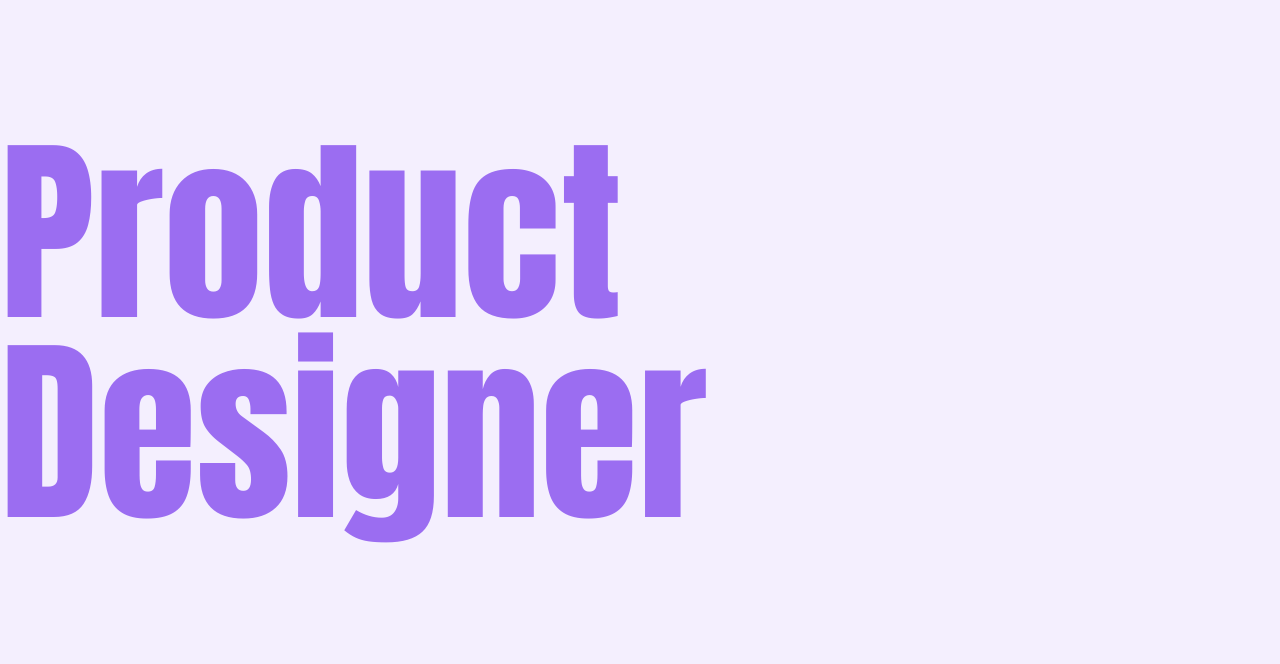
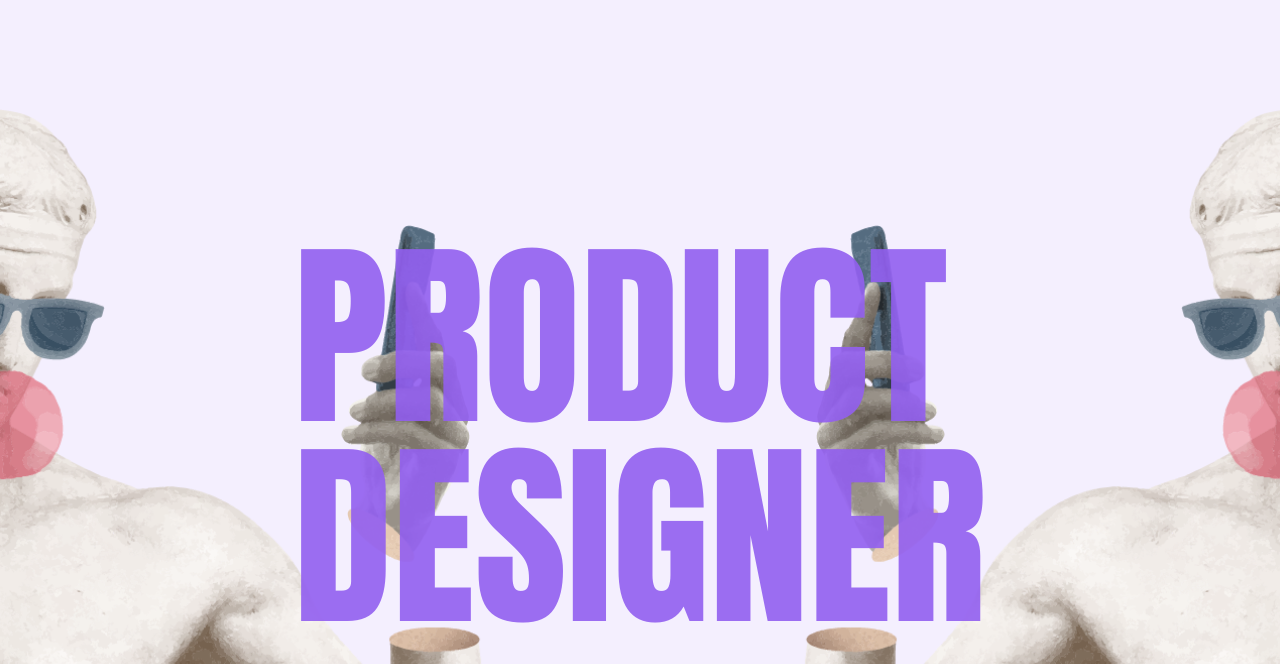
Before and after one commit to jakubmadyda/about_me, a website: page index.html in a window 1280 px wide. Shown: the part 123-787 px from the top of the page. Drawn offline with Linux system fonts and the light colour scheme.

Commit message:
finish intro style

```diff
--- a/index.html
+++ b/index.html
@@ -26,9 +26,11 @@
             <button class="contact">Contact Me</button>
         </div>
     </nav>
+    <div class="header-intro">
         <div class="intro">
-        <h1>Product Designer</h1>
+            <h1>Product<br> Designer</h1>
             <img src="./src/images/arrow-down.svg" alt="arrow-down" class="nav-arrow">
+        </div>
     </div>
 </header>
 
@@ -60,7 +62,8 @@
         praesentium quibusdam quidem repellat, sapiente tempora tenetur, ullam? </p>
 </section>
 
-<section class="skills">
+<section>
+    <div class="skills">
         <h2>Skills</h2>
         <div class="container">
             <div class="content">
@@ -88,6 +91,7 @@
                 <h2>photoshop</h2>
             </div>
         </div>
+    </div>
 </section>
 
 <footer>
--- a/src/sass/fonts.scss
+++ b/src/sass/fonts.scss
@@ -8,18 +8,19 @@ h3 {
     line-height: 100%;
     font-weight: 400;
     font-style: normal;
+    text-transform: uppercase;
 }
 
 h1 {
     font-size: toRem(200px);
     color: $secondary-font-color;
     opacity: 0.9;
+    margin: 239px auto 0;
 }
 
 h2 {
     font-size: toRem(64px);
     color: $primary-font-color;
-    text-transform: uppercase;
 }
 
 h3 {
--- a/src/sass/sections.scss
+++ b/src/sass/sections.scss
@@ -1,2 +1,34 @@
 @import "variables";
 @import "helpers";
+
+.header-intro {
+    border-bottom: 1px solid $third-color;
+
+}
+
+.intro {
+    display: flex;
+    flex-direction: column;
+    align-items: center;
+    justify-content: space-between;
+    width: min(100%, toRem(1728px));
+    margin-inline: auto;
+    background-image: url("#{$imgs-path}/vintage1.png"), url("#{$imgs-path}/vintage2.png");
+    background-position: left bottom, right bottom;
+    background-repeat: no-repeat;
+    height: toRem(997px);
+}
+
+@media only screen and (max-width: 1200px), (min-width: 1728px) {
+    .intro {
+        background-image: none;
+    }
+}
+
+.nav-arrow {
+    margin-bottom: toRem(30px);
+}
+
+section:last-of-type {
+    border-top: 1px solid $third-color
+}
```
Also changed, not shown: src/css/style.css, 1 other file. Lines whose indentation alone changed are shown as unchanged.
